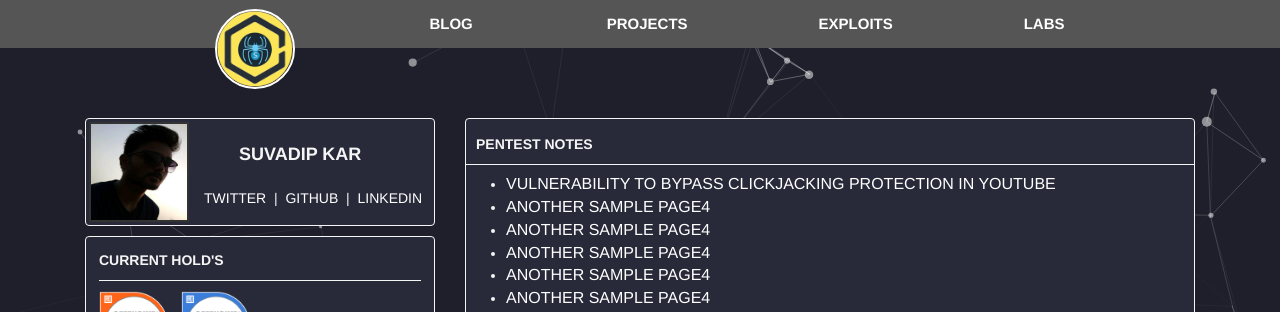
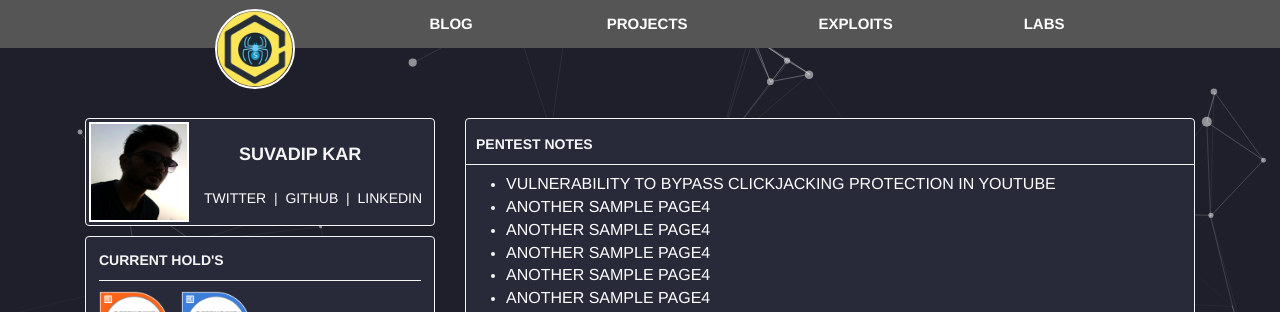
Before and after one commit to 0xspidersec/0xspidersec.github.io, a Jekyll site: the page built from index.html, in a window 1280 px wide. Shown: the top 312 px of the page. Built offline with Jekyll 4.4.1, drawn with Linux system fonts in a browser that asks for light colours; the list of posts is cut into pages by our own code.

Commit message:
Update style.css

```diff
--- a/css/style.css
+++ b/css/style.css
@@ -80,7 +80,7 @@ a:link {
 }
 
 .spiderprof {
-    border: 2px solid #333;
+    border: 2px solid white;
 }
 
 nav {
```
